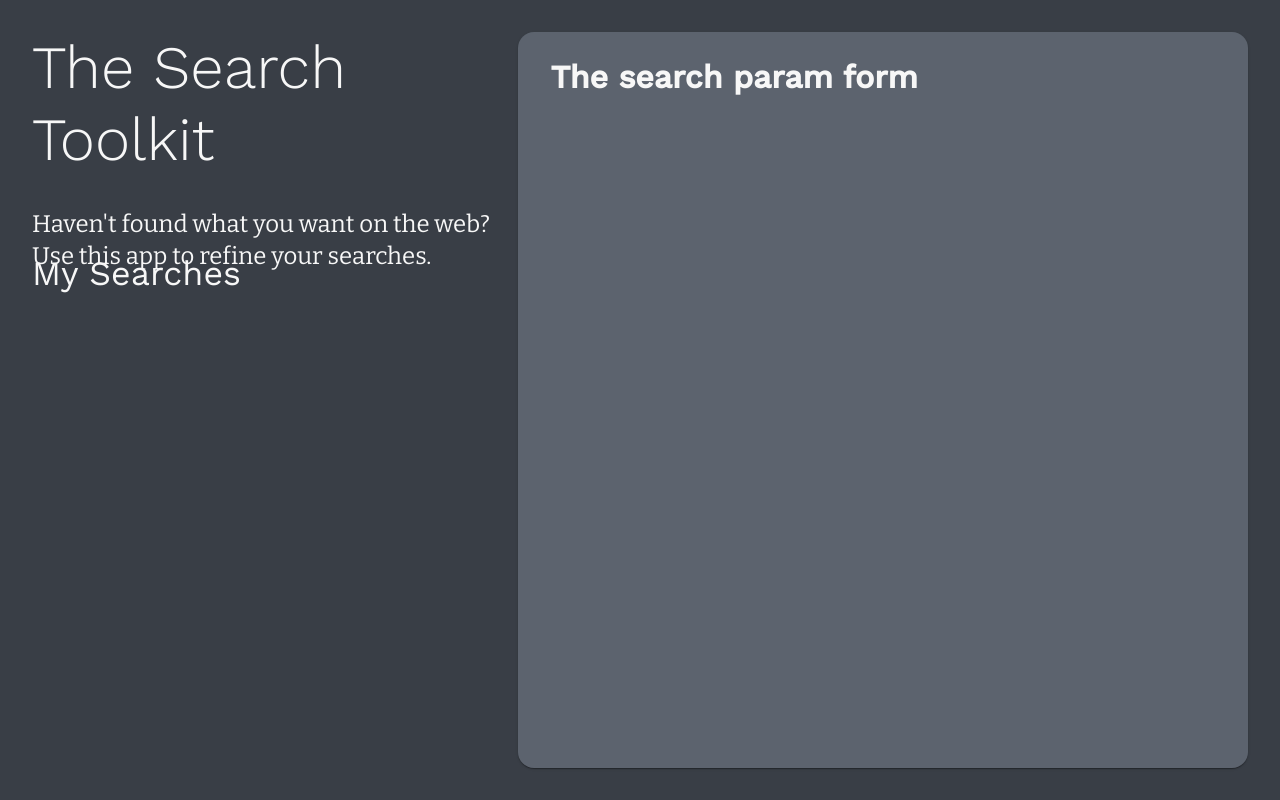
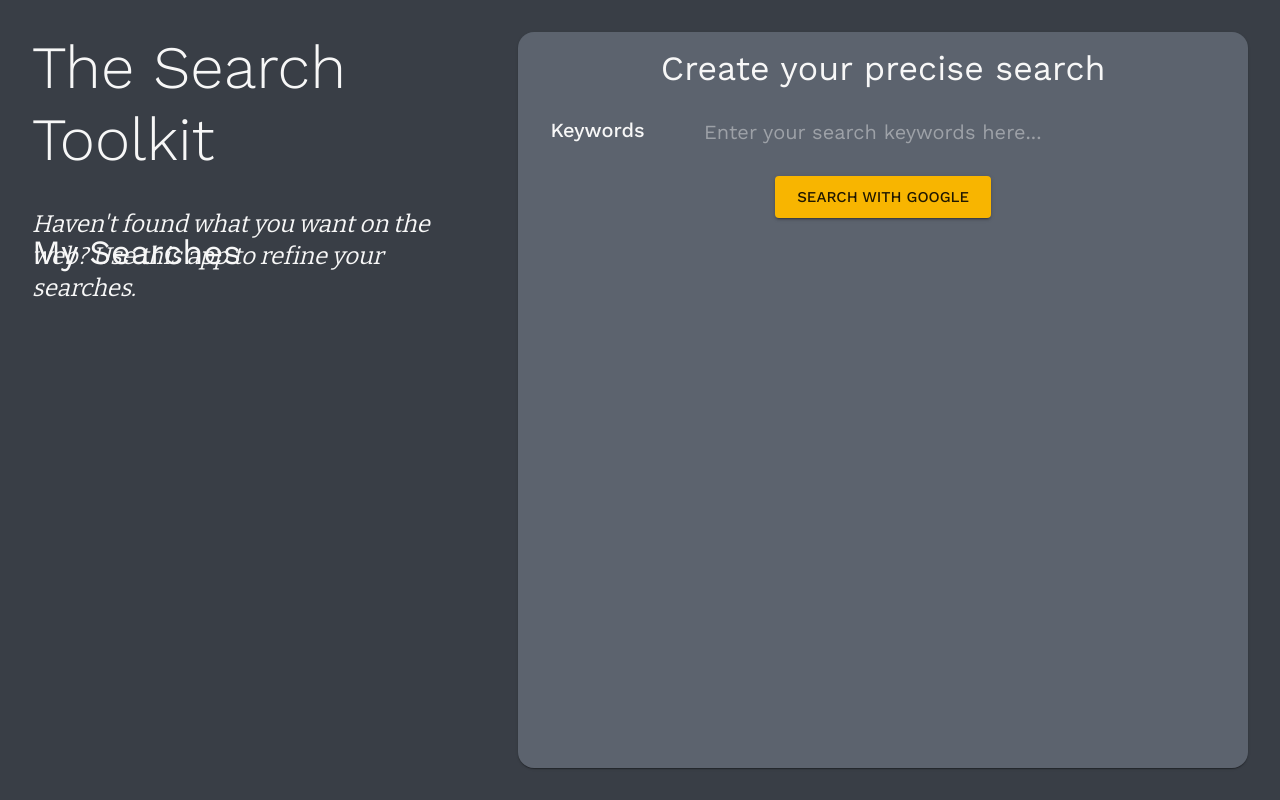
Before and after one commit to robertchenbao/the-search-toolkit, a React (Create React App) app: page / in a window 1280 px wide. Built offline with nearby package versions, Linux system fonts and the light colour scheme.

Commit message:
Create JS form for parameters

```diff
--- a/src/App.js
+++ b/src/App.js
@@ -4,8 +4,24 @@ import { ThemeProvider } from "@mui/material/styles";
 import { themeOptions } from "./theme";
 import CssBaseline from "@mui/material/CssBaseline";
 import { Paper } from "@mui/material";
+import { useFormik } from "formik";
+import InputBase from "@mui/material/InputBase";
+import Button from "@mui/material/Button";
 
 function App() {
+    const googleForm = useFormik({
+        initialValues: {
+            mainQuery: "",
+            exactQuery: "",
+            excludedQuery: "",
+            siteName: "",
+            fileType: "",
+        },
+        onSubmit: (values) => {
+            console.log("values after submit", values);
+        },
+    });
+
     return (
         <ThemeProvider theme={themeOptions}>
             <CssBaseline />
@@ -25,9 +41,10 @@ function App() {
                         width: "40%",
                         display: "flex",
                         flexDirection: "column",
+                        height: "100%",
                     }}
                 >
-                    <Box sx={{ height: "30%" }}>
+                    <Box sx={{ height: "200px" }}>
                         <Typography
                             variant="h2"
                             sx={{ width: "100%", textAlign: "left" }}
@@ -37,16 +54,18 @@ function App() {
                         <Typography
                             variant="h5"
                             sx={{
-                                width: "100%",
+                                width: "90%",
                                 textAlign: "left",
                                 marginY: "32px",
                             }}
                         >
-                            Haven't found what you want on the web? Use this app
-                            to refine your searches.
+                            <i>
+                                Haven't found what you want on the web? Use this
+                                app to refine your searches.
+                            </i>
                         </Typography>
                     </Box>
-                    <Box>
+                    <Box sx={{ flexGrow: 1 }}>
                         <Typography variant="h4">My Searches</Typography>
                     </Box>
                 </Box>
@@ -58,7 +77,59 @@ function App() {
                         borderRadius: "16px",
                     }}
                 >
-                    <h1>The search param form</h1>
+                    <Typography
+                        variant="h4"
+                        sx={{
+                            width: "100%",
+                            textAlign: "center",
+                            marginY: "16px",
+                        }}
+                    >
+                        Create your precise search
+                    </Typography>
+                    <form onSubmit={googleForm.handleSubmit}>
+                        <Box
+                            sx={{
+                                display: "flex",
+                                flexDirection: "row",
+                                marginY: "24px",
+                            }}
+                        >
+                            <Typography
+                                variant="h6"
+                                sx={{
+                                    color: themeOptions.palette.text.primary,
+                                    width: "30%",
+                                }}
+                            >
+                                Keywords
+                            </Typography>
+                            <InputBase
+                                placeholder="Enter your search keywords here..."
+                                inputProps={{ "aria-label": "search" }}
+                                sx={{
+                                    width: "100%",
+                                    backgroundColor:
+                                        themeOptions.palette.background.main,
+                                    fontSize: "20px",
+                                }}
+                                type="text"
+                                onChange={googleForm.handleChange}
+                                value={googleForm.values.title}
+                            />
+                        </Box>
+
+                        <Box sx={{ display: "flex", justifyContent: "center" }}>
+                            <Button
+                                size="large"
+                                type="submit"
+                                variant="contained"
+                                color="secondary"
+                            >
+                                search with Google
+                            </Button>
+                        </Box>
+                    </form>
                 </Paper>
             </Box>
         </ThemeProvider>
```
